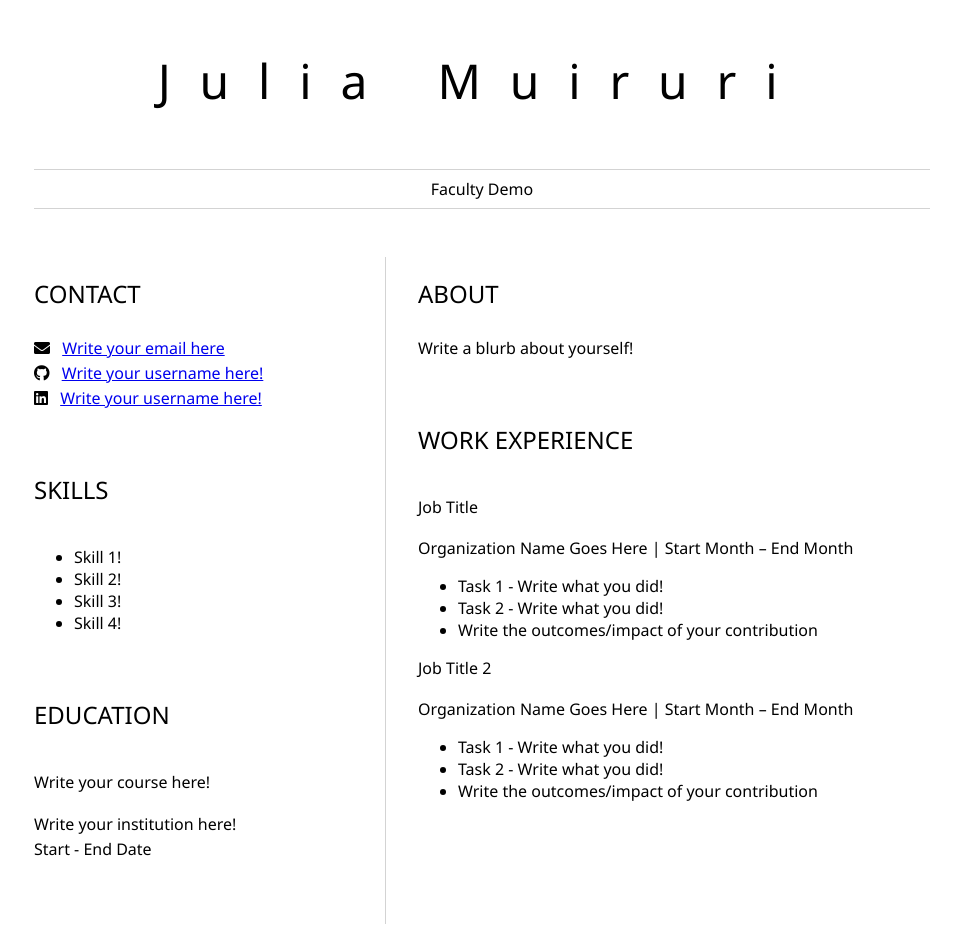
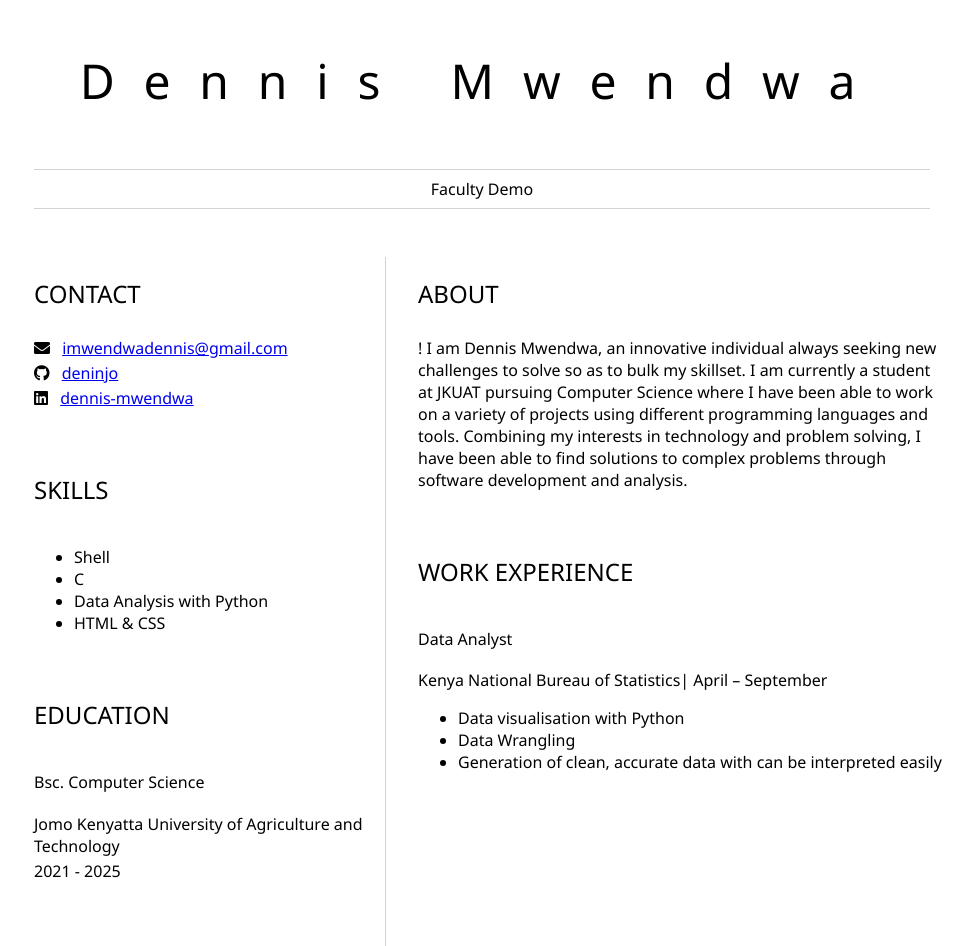
Before and after one commit to deninjo/Resume, a plain HTML site: page index.html in a window 1280 px wide. Shown: the whole page, without its empty margins (158-1131 px from the left). Before the commit the page ends 924 px from the top, so only its background shows below. Drawn offline with Linux system fonts and the light colour scheme.

Commit message:
Filled in my details

```diff
--- a/index.html
+++ b/index.html
@@ -8,7 +8,7 @@
 	<body>
 		<header id="header">
 			<!-- resume header with your name and title -->
-			<h1>Julia Muiruri</h1>
+			<h1>Dennis Mwendwa</h1>
 			<hr>
 			Faculty Demo
 			<hr>
@@ -20,36 +20,36 @@
 					<!-- contact info including social media -->
                     <p>
                         <i class="fa fa-envelope" aria-hidden="true"></i>
-                        <a href="mailto:username@domain.top-level domain">Write your email here</a>
+                        <a href="mailto:username@domain.top-level domain">imwendwadennis@gmail.com</a>
                     </p>
                     <p>
                         <i class="fab fa-github" aria-hidden="true"></i>
-                        <a href="github.com/yourGitHubUsername">Write your username here!</a>
+                        <a href="github.com/yourGitHubUsername">deninjo</a>
                     </p>
                     <p>
                         <i class="fab fa-linkedin" aria-hidden="true"></i>
-                        <a href="linkedin.com/yourLinkedInUsername">Write your username here!</a>
+                        <a href="linkedin.com/yourLinkedInUsername">dennis-mwendwa</a>
                     </p>
 				</section>
 				<section>
 					<h2>SKILLS</h2>
 					<!-- your skills -->
                     <ul>
-                        <li>Skill 1!</li>
-                        <li>Skill 2!</li>
-                        <li>Skill 3!</li>
-                        <li>Skill 4!</li>
+                        <li>Shell</li>
+                        <li>C</li>
+                        <li>Data Analysis with Python</li>
+                        <li>HTML & CSS</li>
                     </ul>
 				</section>
 				<section>
 					<h2>EDUCATION</h2>
 					<!-- your education -->
-                    <h3>Write your course here!</h3>
+                    <h3>Bsc. Computer Science</h3>
                     <p>
-                        Write your institution here!
+                        Jomo Kenyatta University of Agriculture and Technology
                     </p>
                     <p>
-                        Start - End Date
+                        2021 - 2025
                     </p>
 				</section>
 			</article>
@@ -57,32 +57,23 @@
 				<section>
 					<h2>ABOUT</h2>
 					<!-- about you -->
-                    <p>Write a blurb about yourself!</p>
+                    <p>! I am Dennis Mwendwa, an innovative individual always seeking new challenges to solve so as to bulk my skillset. I am currently a student at JKUAT pursuing Computer Science where I have been able to work on a variety of projects using different programming languages and tools. Combining my interests in technology and problem solving, I have been able to find solutions to complex problems through software development and analysis.</p>
 				</section>
 				<section>
 					<h2>WORK EXPERIENCE</h2>
 					<!-- your work experience -->
-                    <h3>Job Title</h3>
+                    <h3>Data Analyst</h3>
                     <p>
-                        Organization Name Goes Here | Start Month – End Month
+                        Kenya National Bureau of Statistics| April – September
                     </p>
                     <ul>
-                            <li>Task 1 - Write what you did!</li>
-                            <li>Task 2 - Write what you did!</li>
-                            <li>Write the outcomes/impact of your contribution</li>
+                            <li>Data visualisation with Python</li>
+                            <li>Data Wrangling</li>
+                            <li>Generation of clean, accurate data with can be interpreted easily</li>
 
                     </ul>
 
-                    <h3>Job Title 2</h3>
-                    <p>
-                        Organization Name Goes Here | Start Month – End Month
-                    </p>
-                    <ul>
-                            <li>Task 1 - Write what you did!</li>
-                            <li>Task 2 - Write what you did!</li>
-                            <li>Write the outcomes/impact of your contribution</li>
 
-                    </ul>
 				</section>
 			</article>
 		</main>
```
